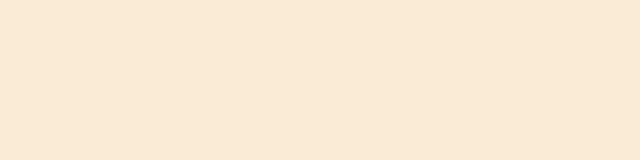
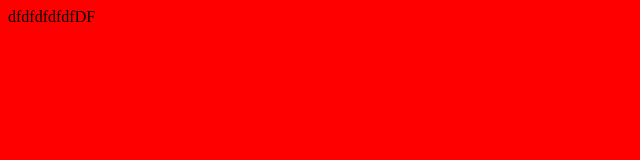
Before and after one commit to AnisLaib/test_1, a plain HTML site: page index.html in a window 1280 px wide. Shown: the whole page, without its empty margins (0-640 px from the left). Drawn offline with Linux system fonts and the light colour scheme.

Commit message:
changes 1

```diff
--- a/index.html
+++ b/index.html
@@ -8,6 +8,7 @@
     <title>Document</title>
 </head>
 <body>
+    dfdfdfdfdfDF
     <script src="app.js"></script>
 </body>
 </html>
--- a/style.css
+++ b/style.css
@@ -1,3 +1,3 @@
 body{
-    background-color: antiquewhite;
+    background-color: red;
 }
```
